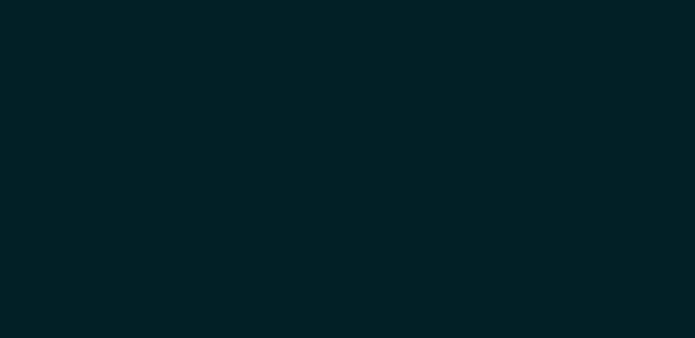
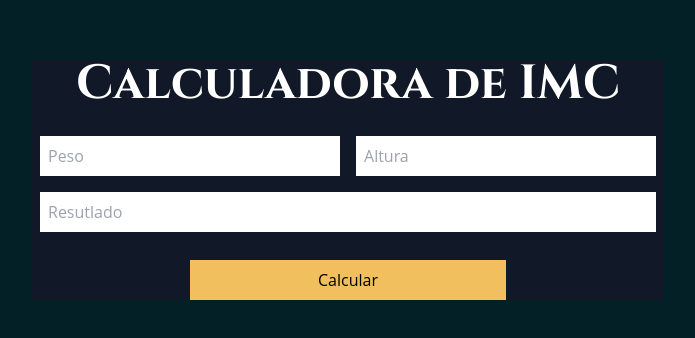
Before and after one commit to Ronaldjga/calculadora, a Next.js app: page /imcCalculator in a window 1280 px wide. Shown: the part 220-558 px from the top of the page, without its empty margins (292-987 px from the left). Built offline with nearby package versions, Linux system fonts and the light colour scheme.

Commit message:
new commit

```diff
--- a/pages/imcCalculator.js
+++ b/pages/imcCalculator.js
@@ -1,12 +1,19 @@
 import react, { useState } from "react"
 import next from "next"
+import { ImcInputs } from "../src/components/ImcInputs"
 
 
 export default function imcCalculator() {
     return (
         <>
-            <div className="w-full h-full bg-darkBluePrimary flex flex-col items-center justify-center p-2 gap-5">
-
+            <div
+                className="w-full h-full bg-darkBluePrimary flex flex-col items-center justify-center p-2 gap-5"
+            >
+                <div
+                    className="bg-gray-900 w-2/4 flex flex-col items-center gap-5"
+                >
+                    <ImcInputs></ImcInputs>
+                </div>
             </div>
         </>
     )
--- /dev/null
+++ b/src/components/ImcInputs.js
@@ -0,0 +1,82 @@
+import react, { useState } from "react";
+
+export function ImcInputs() {
+    const [result, setResult] = react.useState('')
+    const [peso, setPeso] = react.useState('');
+    const [altura, setAltura] = react.useState('')
+
+    return (
+        <>
+            <h1
+                className="font-h1Title text-white text-3xl text-center sm:text-5xl font-bold"
+            >Calculadora de IMC
+            </h1>
+            <div className="w-full grid grid-rows-2 grid-cols-2 gap-4 p-2">
+                <input
+                    className="p-2"
+                    type={`text`}
+                    placeholder="Peso"
+                    maxLength={`3`}
+                    onChange={(e) => {
+                        const valor = e.target.value;
+                        setPeso(valor)
+                    }}
+                />
+
+                <input
+                    className="p-2"
+                    type={`text`}
+                    placeholder="Altura"
+                    maxLength={`3`}
+                    onChange={(e) => {
+                        const valor = e.target.value;
+                        setAltura(valor);
+                    }}
+                />
+
+                <input
+                    className="p-2 bg-white col-span-2"
+                    placeholder="Resutlado"
+                    value={result}
+                    disabled
+                />
+
+            </div>
+
+
+            <button
+                className="bg-yelloPrimary w-2/4 p-2"
+                onClick={(e) => {
+                    e.preventDefault;
+                    const newAltura = altura[0] + '.' + altura[1] + altura[2]
+                    const conta = peso / (newAltura * newAltura)
+                    if (conta <= 18.5) {
+                        setResult('')
+                        setResult(`Abaixo do peso. Seu IMC: ${conta}`)
+                    } else if (conta >= 18.6 && conta <= 24.9) {
+                        setResult('')
+                        setResult(`Peso Normal. Seu IMC: ${conta}`)
+                    } else if (conta >= 25 && conta <= 29.9) {
+                        setResult('')
+                        setResult(`Acima do Peso (Sobrepeso). Seu IMC: ${conta}`)
+                    } else if (conta >= 30 && conta <= 34.9) {
+                        setResult('')
+                        setResult(`Obesidade I. Seu IMC: ${conta}`)
+                    } else if (conta >= 35 && conta <= 39.9) {
+                        setResult('')
+                        setResult(`Obesidade II. Seu IMC: ${conta}`)
+                    } else if (conta > 40) {
+                        setResult('')
+                        setResult(`Obesidade III. Seu IMC: ${conta}`)
+                    } else {
+                        setResult('')
+                        setResult(`Conta Invalida`)
+                    }
+                }}
+            >
+                Calcular
+            </button>
+        </>
+
+    )
+}
--- a/src/components/incomeTaxInputs.js
+++ b/src/components/incomeTaxInputs.js
@@ -1,4 +1,3 @@
-import { Container } from "postcss";
 import react, { useState } from "react";
 
 
```
